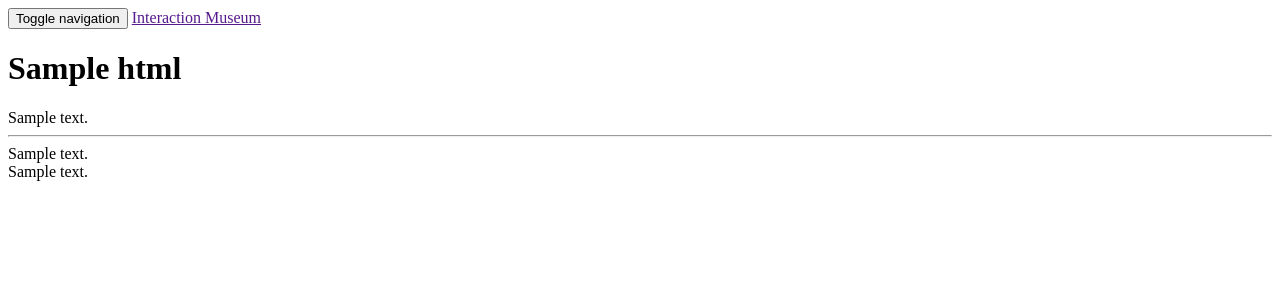
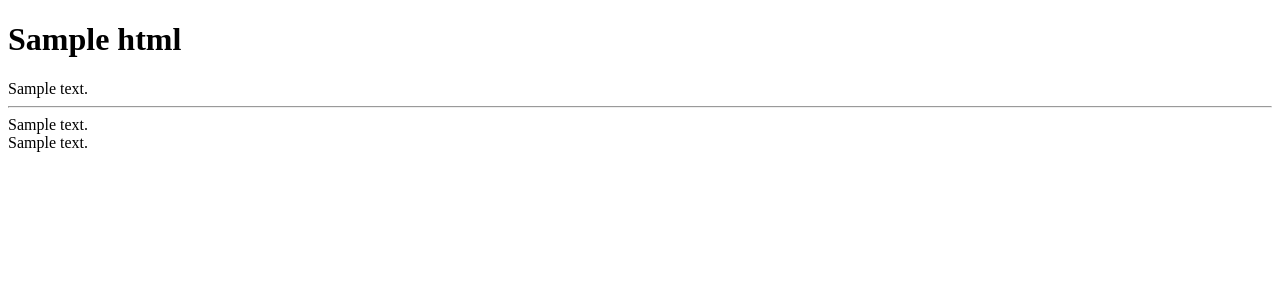
Before and after one commit to IshavanBaar/trip, a PHP site: the page made by site/templates/default.php in a window 1280 px wide. Shown: the top 300 px of the page. Run offline with PHP 8.4, Linux system fonts and the light colour scheme; the template is opened without the code that fills it: most values are stand-ins (such as "Sample title", 1, 10 or a date in 2020); data that the repository does not hold is empty.

Commit message:
Full screen map

```diff
--- a/site/snippets/header.php
+++ b/site/snippets/header.php
@@ -5,10 +5,6 @@
         <meta charset="utf-8">
         <meta http-equiv="X-UA-Compatible" content="IE=edge,chrome=1">
         <meta name="viewport" content="width=device-width,initial-scale=1.0">
-
-	<title><?php echo $site->title()->html() ?> | <?php echo $page->title()->html() ?></title>
-	<meta name="description" content="<?php echo $site->description()->html() ?>">
-	<meta name="keywords" content="<?php echo $site->keywords()->html() ?>">
 
         <!-- CSS -->
         <?php echo css('assets/css/bootstrap.css') ?>
@@ -22,21 +18,4 @@
             'assets/js/lib/bootstrap.min.js',
             'assets/js/main.js',
         ))?>
-
     </head>
-<body>
-	<nav class="navbar navbar-default navbar-top">
-		<div class="container-fluid">
-			<div class="navbar-header">
-				<button type="button" class="navbar-toggle collapsed" data-toggle="collapse" data-target="#navbar" aria-expanded="false" aria-controls="navbar">
-					<span class="sr-only">Toggle navigation</span>
-					<span class="icon-bar"></span>
-					<span class="icon-bar"></span>
-					<span class="icon-bar"></span>
-				</button>
-				<!-- <a class="navbar-brand" href="<?php echo $site->url() ?>"><img src="<?php echo url('assets/images/logo.svg') ?>" alt="<?php echo $site->title()->html() ?>" class="img-responsive" /></a> -->
-				<a class="navbar-brand" href="<?php echo url() ?>">Interaction Museum</a>
-			</div>
-			<?php snippet('menu') ?>
-		</div>
-	</nav>
```
Also changed, not shown: site/templates/home.php (+22 -7 lines). Lines whose indentation alone changed are shown as unchanged.
